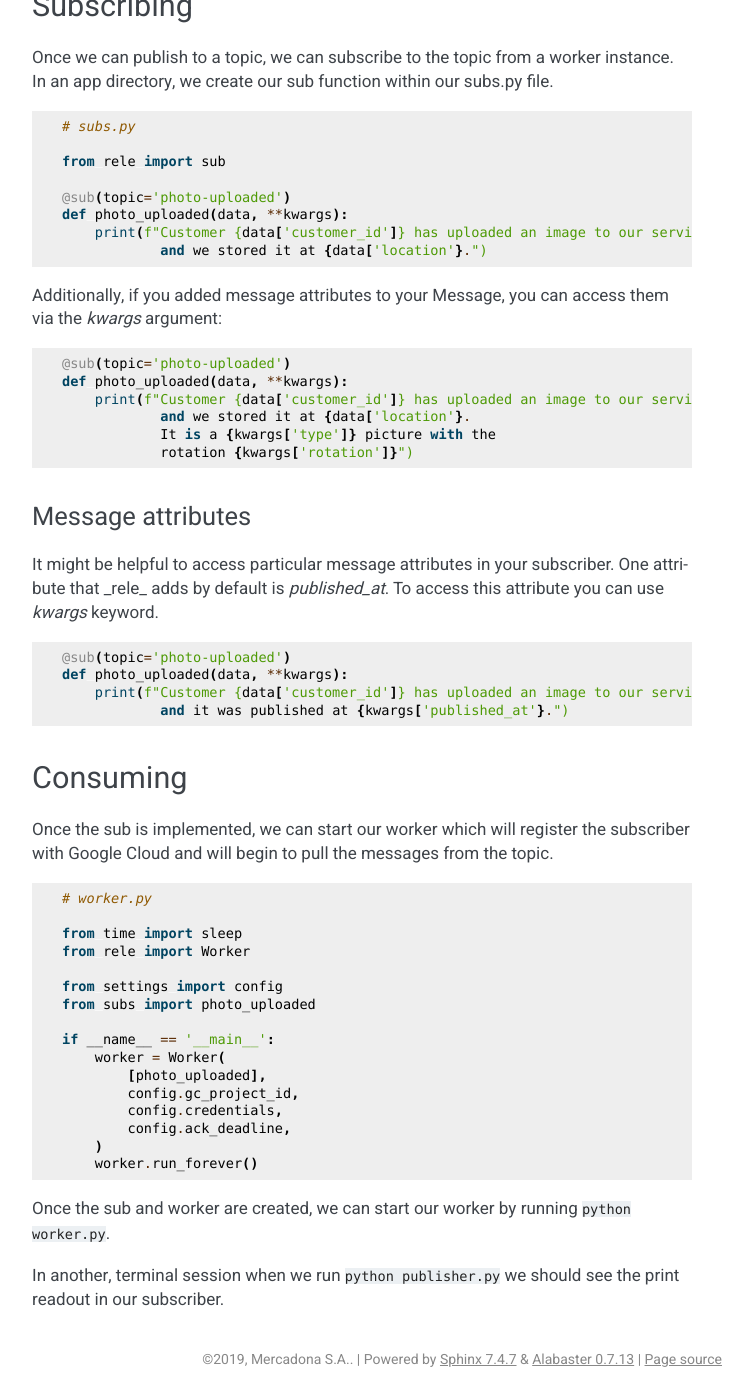
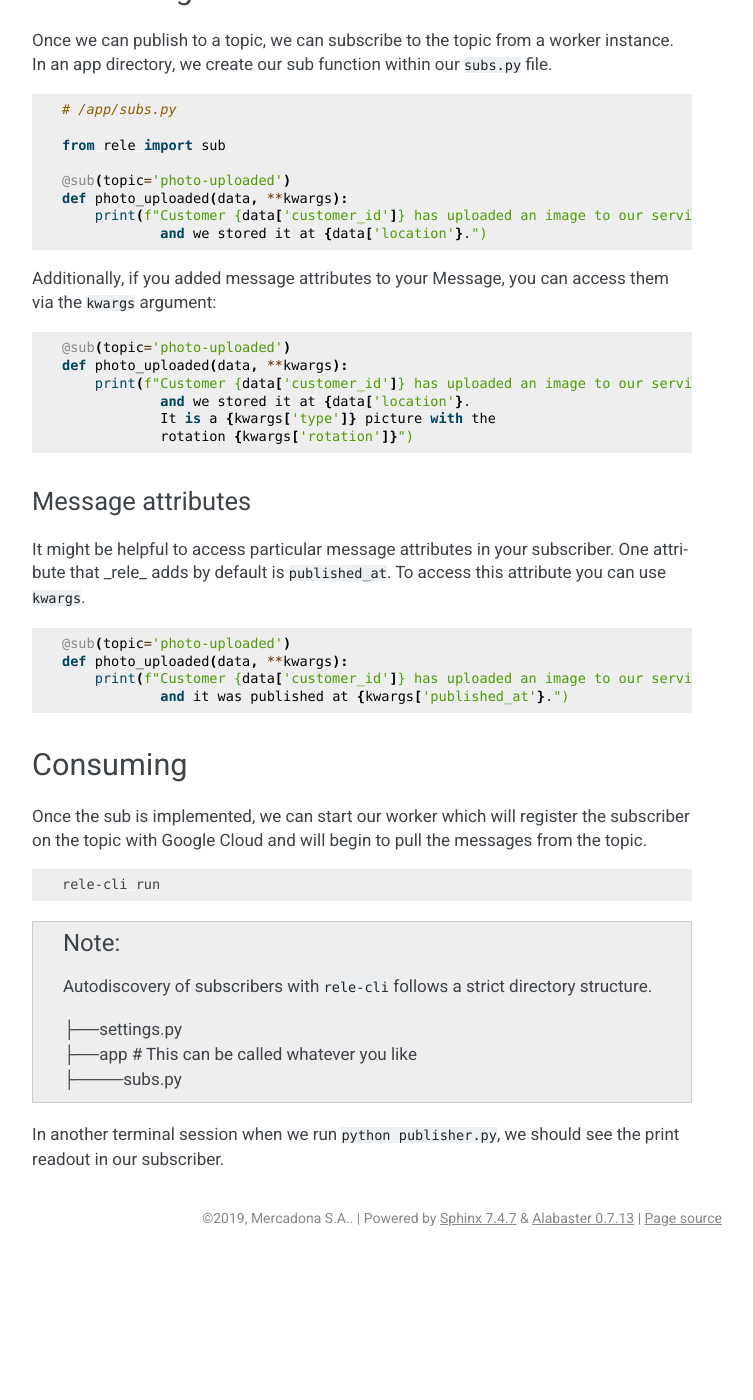
Before and after one commit to mercadona/rele, a Sphinx documentation site: the page built from docs/guides/basics.rst, in a window 1280 px wide and 1400 px high, scrolled down 1385 px. Shown: the whole window, without its empty margins (388-1141 px from the left). Built offline with Sphinx 7.4.7, drawn with Linux system fonts in a browser that asks for light colours; after the commit the page ends 2644 px from its top, so only the background shows below that; some of the changed text lies outside the part shown.

Commit message:
Rewrite Basic's docs to cover the CLI (#162)

```diff
--- a/docs/api/settings.rst
+++ b/docs/api/settings.rst
@@ -96,6 +96,7 @@ The application name.
 This should be unique to all the services running in the application ecosystem. It is used by
 the LoggingMiddleware and Prometheus integration.
 
+.. _settings_encoder_path:
 
 ``ENCODER_PATH``
 ------------------
--- a/docs/guides/basics.rst
+++ b/docs/guides/basics.rst
@@ -22,8 +22,7 @@ To configure Relé, our settings may look something like:
 
 .. code:: python
 
-    # settings.py
-    import rele
+    # /settings.py
     from google.oauth2 import service_account
 
     RELE = {
@@ -32,15 +31,15 @@ To configure Relé, our settings may look something like:
         ),
         'GC_PROJECT_ID': 'photo-uploading-app',
     }
-    config = rele.config.setup(RELE)
 
 .. code:: python
 
-    # publisher.py
+    # /publisher.py
 
     import rele
-    from settings import config  # we need this for initializing the global Publisher singleton
+    import settings # we need this for initializing the global Publisher singleton
 
+    config = rele.config.setup(settings.RELE)
     data = {
         'customer_id': 123,
         'location': '/google-bucket/photos/123.jpg'
@@ -71,11 +70,11 @@ Subscribing
 ___________
 
 Once we can publish to a topic, we can subscribe to the topic from a worker instance.
-In an app directory, we create our sub function within our subs.py file.
+In an app directory, we create our sub function within our ``subs.py`` file.
 
 .. code:: python
 
-    # subs.py
+    # /app/subs.py
 
     from rele import sub
 
@@ -85,7 +84,7 @@ In an app directory, we create our sub function within our subs.py file.
                 and we stored it at {data['location'}.")
 
 Additionally, if you added message attributes to your Message, you can access them via the
-`kwargs` argument:
+``kwargs`` argument:
 
 .. code:: python
 
@@ -101,8 +100,8 @@ Message attributes
 ------------------
 
 It might be helpful to access particular message attributes in your
-subscriber. One attribute that _rele_ adds by default is `published_at`.
-To access this attribute you can use `kwargs` keyword.
+subscriber. One attribute that _rele_ adds by default is ``published_at``.
+To access this attribute you can use ``kwargs``.
 
 .. code:: python
 
@@ -117,28 +116,17 @@ To access this attribute you can use `kwargs` keyword.
 Consuming
 _________
 
-Once the sub is implemented, we can start our worker which will register the subscriber with Google Cloud
-and will begin to pull the messages from the topic.
+Once the sub is implemented, we can start our worker which will register the subscriber on the topic
+with Google Cloud and will begin to pull the messages from the topic.
 
-.. code:: python
+.. code:: bash
 
-    # worker.py
+    rele-cli run
 
-    from time import sleep
-    from rele import Worker
+.. note:: Autodiscovery of subscribers with ``rele-cli`` follows a strict directory structure.
 
-    from settings import config
-    from subs import photo_uploaded
+    | ├──settings.py
+    | ├──app # This can be called whatever you like
+    | ├────subs.py
 
-    if __name__ == '__main__':
-        worker = Worker(
-            [photo_uploaded],
-            config.gc_project_id,
-            config.credentials,
-            config.ack_deadline,
-        )
-        worker.run_forever()
-
-Once the sub and worker are created, we can start our worker by running ``python worker.py``.
-
-In another, terminal session when we run ``python publisher.py`` we should see the print readout in our subscriber.
+In another terminal session when we run ``python publisher.py``, we should see the print readout in our subscriber.
```
Also changed, not shown: other parts of docs/guides/basics.rst (+1 -1 lines), README.md (+1 -0 lines), 4 other files.
